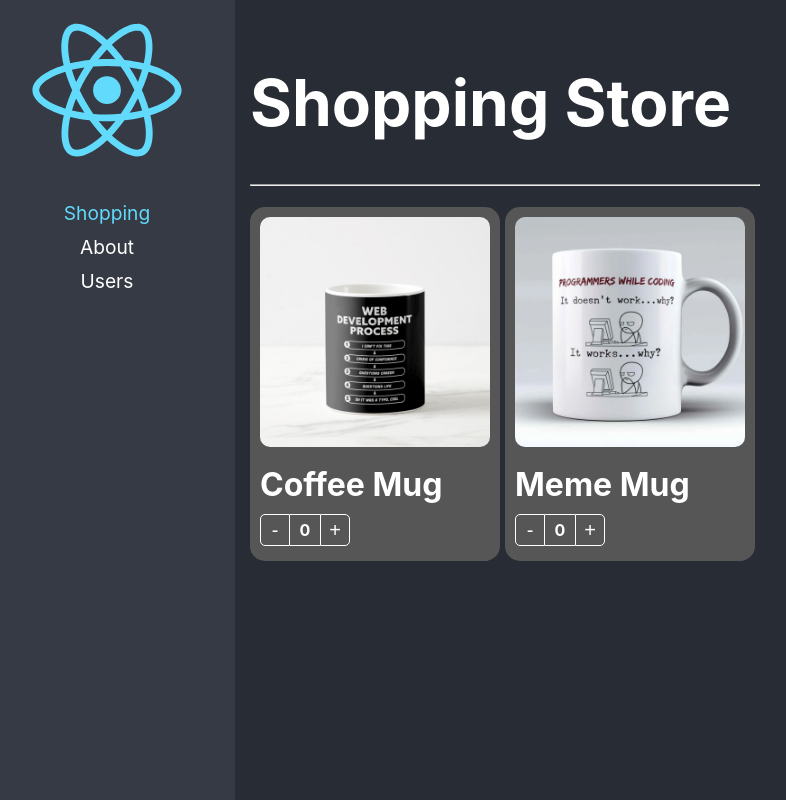
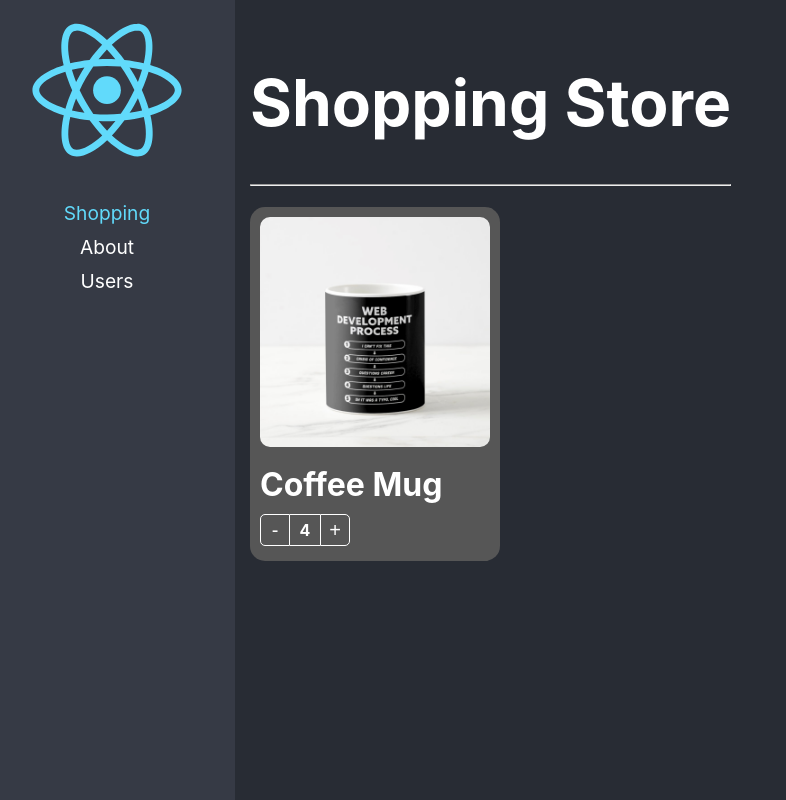
Before and after one commit to Malcak/lazyload-react, a React (Vite) app: page / in a window 1280 px wide. Shown: the whole page, without its empty margins (21-807 px from the left). Built offline with nearby package versions, Linux system fonts and the light colour scheme.

Commit message:
feat(state initializer): add initial values prop in product component

```diff
--- a/src/component-patterns/components/ProductCard.tsx
+++ b/src/component-patterns/components/ProductCard.tsx
@@ -4,7 +4,8 @@
 import {
   onChangeArgs,
   Product,
-  ProductContextProps
+  ProductContextProps,
+  InitialValues
 } from '../interfaces/interfaces'
 
 export const ProductContext = createContext({} as ProductContextProps)
@@ -15,6 +16,7 @@
   className?: string
   style?: React.CSSProperties
   product: Product
+  initialValues?: InitialValues
   value?: number
   // eslint-disable-next-line no-unused-vars
   onChange?: (args: onChangeArgs) => void
@@ -25,10 +27,16 @@
   product,
   className,
   style,
+  initialValues,
   value,
   onChange
 }: Props) => {
-  const { counter, increaseBy } = useProduct({ onChange, product, value })
+  const { counter, increaseBy } = useProduct({
+    onChange,
+    product,
+    value,
+    initialValues
+  })
 
   return (
     <Provider value={{ counter, increaseBy, product }}>
--- a/src/component-patterns/hooks/useProduct.ts
+++ b/src/component-patterns/hooks/useProduct.ts
@@ -1,8 +1,9 @@
-import { useEffect, useState } from 'react'
-import { onChangeArgs, Product } from '../interfaces/interfaces'
+import { useEffect, useRef, useState } from 'react'
+import { onChangeArgs, Product, InitialValues } from '../interfaces/interfaces'
 
 interface useProductArgs {
   product: Product
+  initialValues?: InitialValues
   value?: number
   // eslint-disable-next-line no-unused-vars
   onChange?: (args: onChangeArgs) => void
@@ -11,19 +12,30 @@
 export const useProduct = ({
   onChange,
   product,
+  initialValues,
   value = 0
 }: useProductArgs) => {
-  const [counter, setCounter] = useState(value)
+  const [counter, setCounter] = useState<number>(initialValues?.count || value)
+  const isMounted = useRef(false)
 
   const increaseBy = (value: number) => {
-    const nextValue = Math.max(counter + value, 0)
+    let nextValue = Math.max(counter + value, 0)
+    if (initialValues?.maxCount) {
+      nextValue = Math.min(nextValue, initialValues.maxCount)
+    }
+
     setCounter(nextValue)
     onChange && onChange({ count: nextValue, product })
   }
 
   useEffect(() => {
+    if (!isMounted.current) return
     setCounter(value)
   }, [value])
 
+  useEffect(() => {
+    isMounted.current = true
+  }, [])
+
   return { counter, increaseBy }
 }
--- a/src/component-patterns/interfaces/interfaces.ts
+++ b/src/component-patterns/interfaces/interfaces.ts
@@ -31,3 +31,8 @@
 export interface ProductInCart extends Product {
   count: number
 }
+
+export interface InitialValues {
+  count?: number
+  maxCount?: number
+}
--- a/src/component-patterns/pages/ShoppingPage.tsx
+++ b/src/component-patterns/pages/ShoppingPage.tsx
@@ -4,46 +4,27 @@
   ProductTitle,
   ProductButtons
 } from '../components'
-import { useShoppingCart } from '../hooks/useShoppingCart'
 import products from '../data/products'
 import '../styles/custom-styles.css'
 
+const product = products[0]
+
 export const ShoppingPage = () => {
-  const { shoppingCart, onProducCountChange } = useShoppingCart()
-
   return (
     <div>
       <h1>Shopping Store</h1>
       <hr />
       <div style={{ display: 'flex', flexDirection: 'row', flexWrap: 'wrap' }}>
-        {products.map(product => (
         <ProductCard
           key={product.id}
           product={product}
           className="bg-dark text-white"
-            onChange={e => onProducCountChange(e)}
-            value={shoppingCart[product.id]?.count || 0}
+          initialValues={{ count: 4, maxCount: 10 }}
         >
           <ProductImage className="custom-image" />
           <ProductTitle className="text-white" />
           <ProductButtons className="custom-buttons" />
         </ProductCard>
-        ))}
-      </div>
-      <div className="shopping-cart">
-        {Object.entries(shoppingCart).map(([key, product]) => (
-          <ProductCard
-            key={key}
-            product={product}
-            className="bg-dark text-white"
-            style={{ width: '100px' }}
-            value={product.count}
-            onChange={e => onProducCountChange(e)}
-          >
-            <ProductImage className="custom-image" />
-            <ProductButtons className="custom-buttons" />
-          </ProductCard>
-        ))}
       </div>
     </div>
   )
```
Lines whose indentation alone changed are shown as unchanged.
